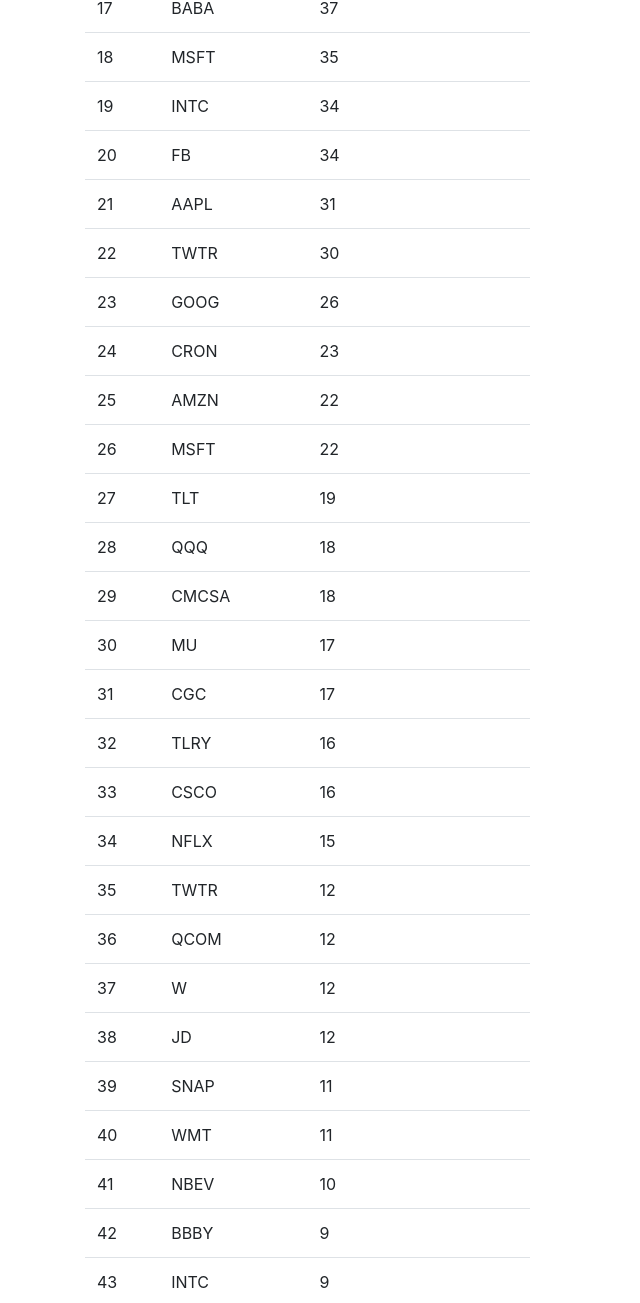
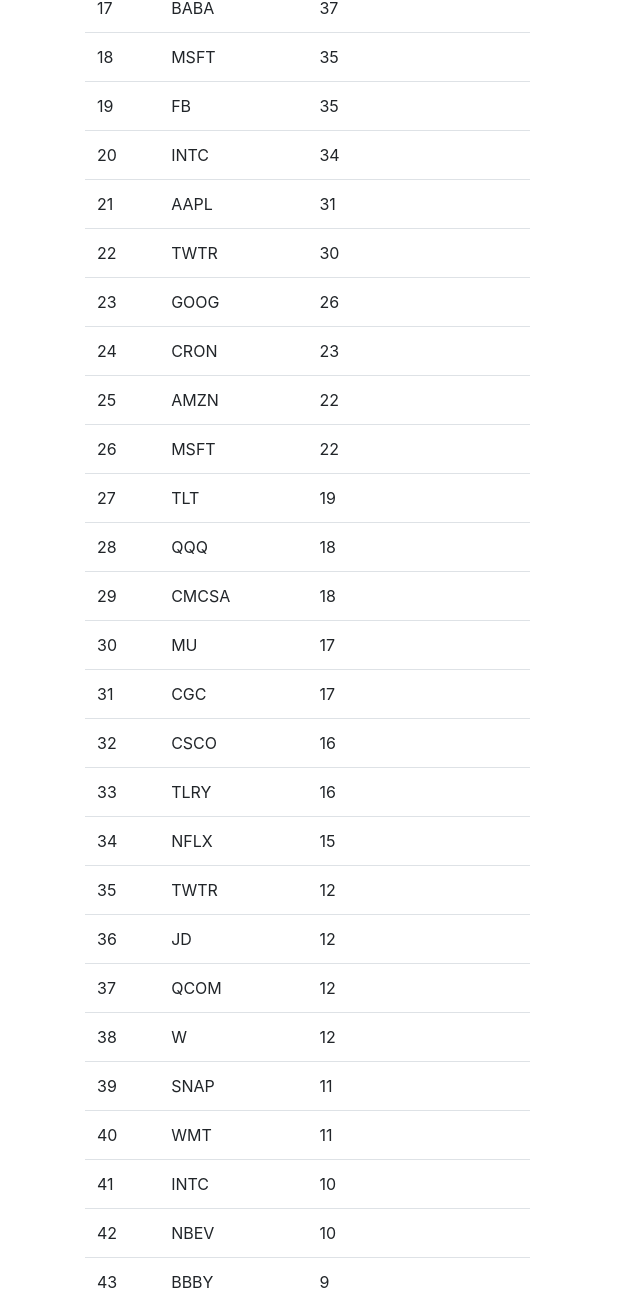
Before and after one commit to jfischoff/jfischoff.github.io, a plain HTML site: page index.html in a window 1280 px wide. Shown: the part 897-2200 px from the top of the page, without its empty margins (0-640 px from the left). Drawn offline with nearby package versions, Linux system fonts and the light colour scheme.

Commit message:
new version

```diff
--- a/index.html
+++ b/index.html
@@ -47,7 +47,7 @@
 <tr>
     <td class="col-md-1">2</td>
     <td class="col-md-2">TSLA</td>
-    <td class="col-md-3">246</td>
+    <td class="col-md-3">247</td>
 </tr>
 
 
@@ -182,15 +182,15 @@
 
 <tr>
     <td class="col-md-1">19</td>
-    <td class="col-md-2">INTC</td>
-    <td class="col-md-3">34</td>
+    <td class="col-md-2">FB</td>
+    <td class="col-md-3">35</td>
 </tr>
 
 
 
 <tr>
     <td class="col-md-1">20</td>
-    <td class="col-md-2">FB</td>
+    <td class="col-md-2">INTC</td>
     <td class="col-md-3">34</td>
 </tr>
 
@@ -286,7 +286,7 @@
 
 <tr>
     <td class="col-md-1">32</td>
-    <td class="col-md-2">TLRY</td>
+    <td class="col-md-2">CSCO</td>
     <td class="col-md-3">16</td>
 </tr>
 
@@ -294,7 +294,7 @@
 
 <tr>
     <td class="col-md-1">33</td>
-    <td class="col-md-2">CSCO</td>
+    <td class="col-md-2">TLRY</td>
     <td class="col-md-3">16</td>
 </tr>
 
@@ -318,6 +318,14 @@
 
 <tr>
     <td class="col-md-1">36</td>
+    <td class="col-md-2">JD</td>
+    <td class="col-md-3">12</td>
+</tr>
+
+
+
+<tr>
+    <td class="col-md-1">37</td>
     <td class="col-md-2">QCOM</td>
     <td class="col-md-3">12</td>
 </tr>
@@ -325,16 +333,8 @@
 
 
 <tr>
-    <td class="col-md-1">37</td>
+    <td class="col-md-1">38</td>
     <td class="col-md-2">W</td>
-    <td class="col-md-3">12</td>
-</tr>
-
-
-
-<tr>
-    <td class="col-md-1">38</td>
-    <td class="col-md-2">JD</td>
     <td class="col-md-3">12</td>
 </tr>
 
@@ -358,6 +358,14 @@
 
 <tr>
     <td class="col-md-1">41</td>
+    <td class="col-md-2">INTC</td>
+    <td class="col-md-3">10</td>
+</tr>
+
+
+
+<tr>
+    <td class="col-md-1">42</td>
     <td class="col-md-2">NBEV</td>
     <td class="col-md-3">10</td>
 </tr>
@@ -365,16 +373,8 @@
 
 
 <tr>
-    <td class="col-md-1">42</td>
+    <td class="col-md-1">43</td>
     <td class="col-md-2">BBBY</td>
-    <td class="col-md-3">9</td>
-</tr>
-
-
-
-<tr>
-    <td class="col-md-1">43</td>
-    <td class="col-md-2">INTC</td>
     <td class="col-md-3">9</td>
 </tr>
 
```
